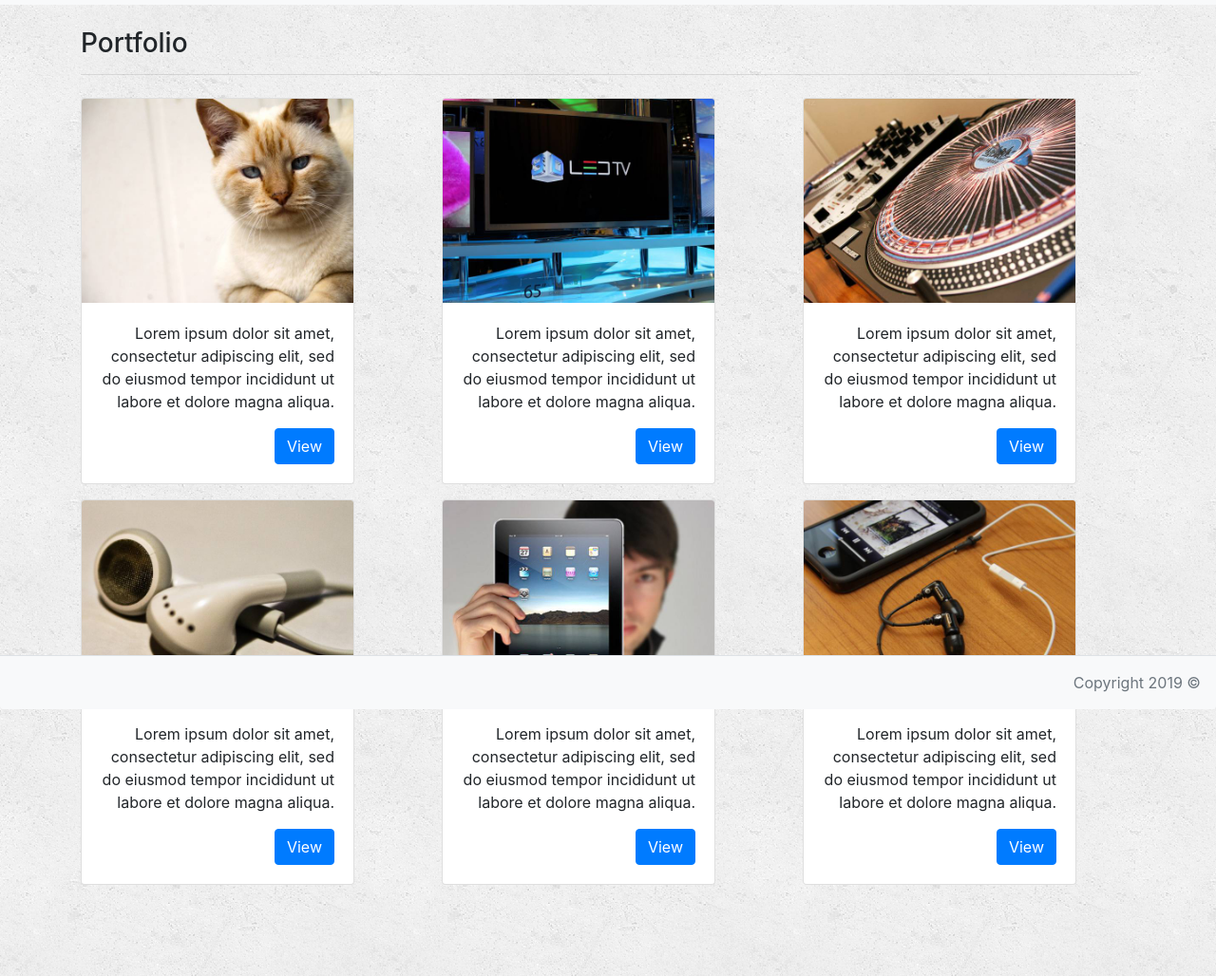
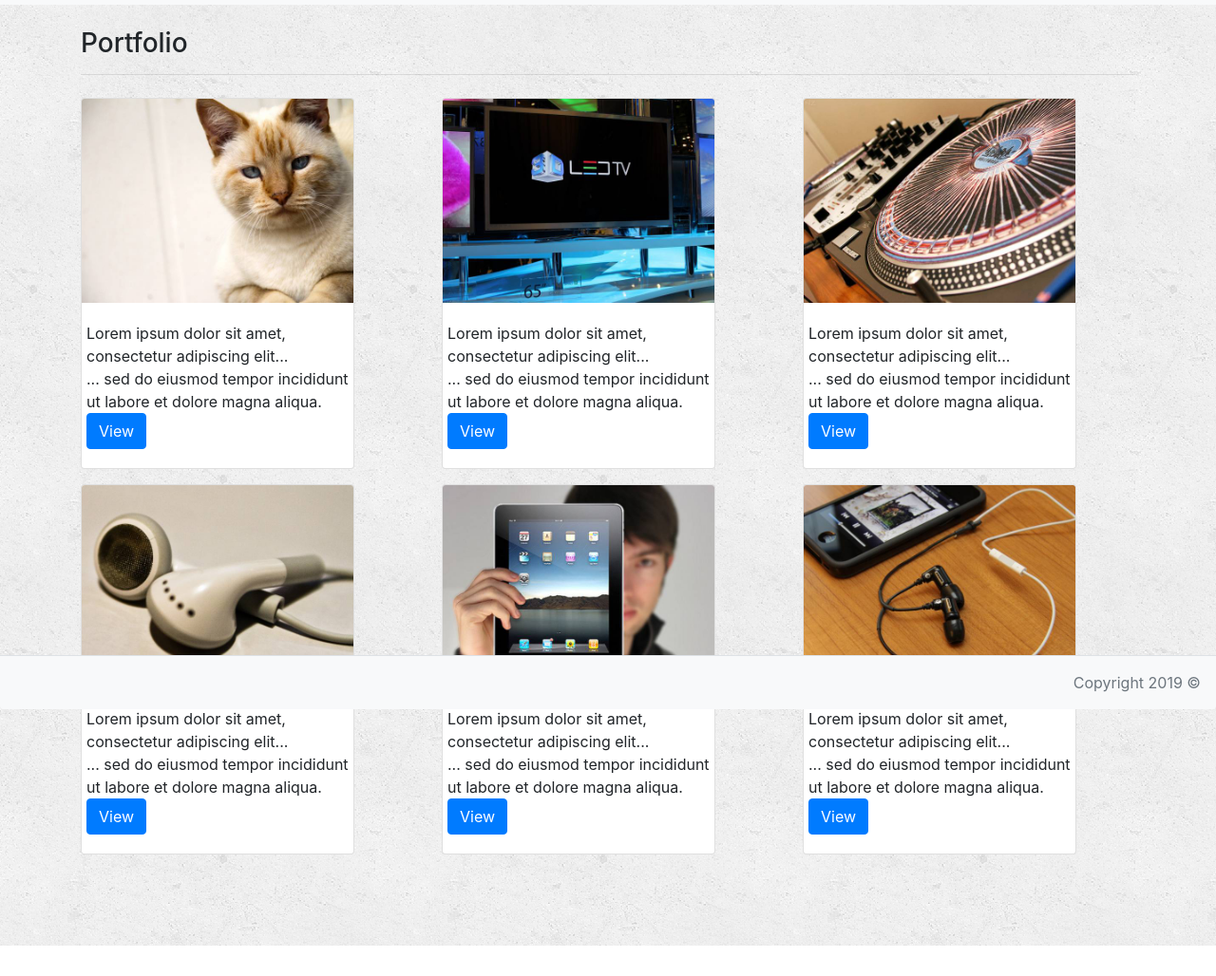
Before and after one commit to subtleasian/Bootstrap-Portfolio, a plain HTML site: page portfolio.html in a window 1280 px wide. Shown: the part 53-1081 px from the top of the page at 95% size. After the commit the page ends 1049 px from the top, so only its background shows below. Drawn offline with nearby package versions, Linux system fonts and the light colour scheme.

Commit message:
updated index and portfolio html files, ready for live repo

```diff
--- a/portfolio.html
+++ b/portfolio.html
@@ -36,56 +36,98 @@
 
         <div class="row row-cols-1 row-cols-md-2 row-cols-lg-3">
             <div class="col mb-3">
-                <div class="card text-right" style="width: 18rem;">
+                <div class="card" style="width: 18rem;">
                     <img src="images/cat.jpg" class="card-img-top" alt="cat pic">
                     <div class="card-body">
-                      <p class="card-text">Lorem ipsum dolor sit amet, consectetur adipiscing elit, sed do eiusmod tempor incididunt ut labore et dolore magna aliqua.</p>
+                      <div class="row">
+                        <p class="card-text">Lorem ipsum dolor sit amet, consectetur adipiscing elit...</p>
+                      </div>
+                      <div class="row">
+                        <p class="card-text">... sed do eiusmod tempor incididunt ut labore et dolore magna aliqua.</p>
+                      </div>
+                      <div class="row">
                         <a href="#" class="btn btn-primary">View</a>
                       </div>
                     </div>
                 </div>
+            </div>
             <div class="col mb-3">
-                <div class="card text-right" style="width: 18rem;">
+                <div class="card" style="width: 18rem;">
                     <img src="images/technics-q-c-640-480-9.jpg" class="card-img-top" alt="pic2">
                     <div class="card-body">
-                      <p class="card-text">Lorem ipsum dolor sit amet, consectetur adipiscing elit, sed do eiusmod tempor incididunt ut labore et dolore magna aliqua.</p>
+                      <div class="row">
+                        <p class="card-text">Lorem ipsum dolor sit amet, consectetur adipiscing elit...</p>
+                      </div>
+                      <div class="row">
+                        <p class="card-text">... sed do eiusmod tempor incididunt ut labore et dolore magna aliqua.</p>
+                      </div>
+                      <div class="row">
                         <a href="#" class="btn btn-primary">View</a>
                       </div>
                     </div>
                 </div>
+            </div>
             <div class="col mb-3">
-                <div class="card text-right" style="width: 18rem;">
+                <div class="card" style="width: 18rem;">
                     <img src="images/technics-q-c-640-480-2.jpg" class="card-img-top" alt="pic4">
                     <div class="card-body">
-                      <p class="card-text">Lorem ipsum dolor sit amet, consectetur adipiscing elit, sed do eiusmod tempor incididunt ut labore et dolore magna aliqua.</p>
+                      <div class="row">
+                        <p class="card-text">Lorem ipsum dolor sit amet, consectetur adipiscing elit...</p>
+                      </div>
+                      <div class="row">
+                        <p class="card-text">... sed do eiusmod tempor incididunt ut labore et dolore magna aliqua.</p>
+                      </div>
+                      <div class="row">
                         <a href="#" class="btn btn-primary">View</a>
                       </div>
                     </div>
                 </div>
+            </div>
             <div class="col mb-3">
-                <div class="card text-right" style="width: 18rem;">
+                <div class="card" style="width: 18rem;">
                     <img src="images/technics-q-c-640-480-5.jpg" class="card-img-top" alt="pic5">
                     <div class="card-body">
-                      <p class="card-text">Lorem ipsum dolor sit amet, consectetur adipiscing elit, sed do eiusmod tempor incididunt ut labore et dolore magna aliqua.</p>
+                      <div class="row">
+                        <p class="card-text">Lorem ipsum dolor sit amet, consectetur adipiscing elit...</p>
+                      </div>
+                      <div class="row">
+                        <p class="card-text">... sed do eiusmod tempor incididunt ut labore et dolore magna aliqua.</p>
+                      </div>
+                      <div class="row">
                         <a href="#" class="btn btn-primary">View</a>
                       </div>
                     </div>
                 </div>
+            </div>
             <div class="col mb-3">
-                <div class="card text-right" style="width: 18rem;">
+                <div class="card" style="width: 18rem;">
                     <img src="images/technics-q-c-640-480-1.jpg" class="card-img-top" alt="pic3">
                     <div class="card-body">
-                      <p class="card-text">Lorem ipsum dolor sit amet, consectetur adipiscing elit, sed do eiusmod tempor incididunt ut labore et dolore magna aliqua.</p>
+                      <div class="row">
+                        <p class="card-text">Lorem ipsum dolor sit amet, consectetur adipiscing elit...</p>
+                      </div>
+                      <div class="row">
+                        <p class="card-text">... sed do eiusmod tempor incididunt ut labore et dolore magna aliqua.</p>
+                      </div>
+                      <div class="row">
                         <a href="#" class="btn btn-primary">View</a>
                       </div>
                     </div>
                 </div>
+            </div>
             <div class="col mb-3">
-                <div class="card text-right" style="width: 18rem;">
+                <div class="card" style="width: 18rem;">
                     <img src="images/technics-q-c-640-480-7.jpg" class="card-img-top" alt="pic5">
                     <div class="card-body">
-                      <p class="card-text">Lorem ipsum dolor sit amet, consectetur adipiscing elit, sed do eiusmod tempor incididunt ut labore et dolore magna aliqua.</p>
+                      <div class="row">
+                        <p class="card-text">Lorem ipsum dolor sit amet, consectetur adipiscing elit...</p>
+                      </div>
+                      <div class="row">
+                        <p class="card-text">... sed do eiusmod tempor incididunt ut labore et dolore magna aliqua.</p>
+                      </div>
+                      <div class="row">
                         <a href="#" class="btn btn-primary">View</a>
+                      </div>
                     </div>
                 </div>
             </div>
```
Also changed, not shown: index.html (+2 -2 lines). Lines whose indentation alone changed are shown as unchanged.
